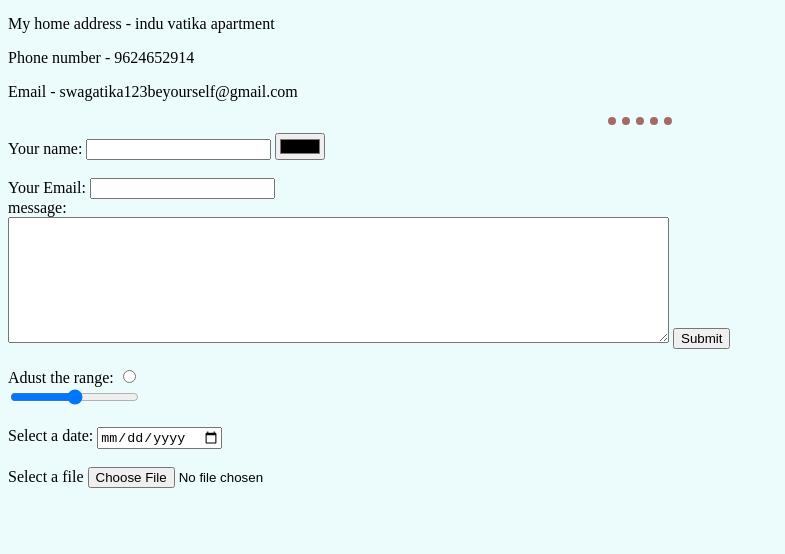
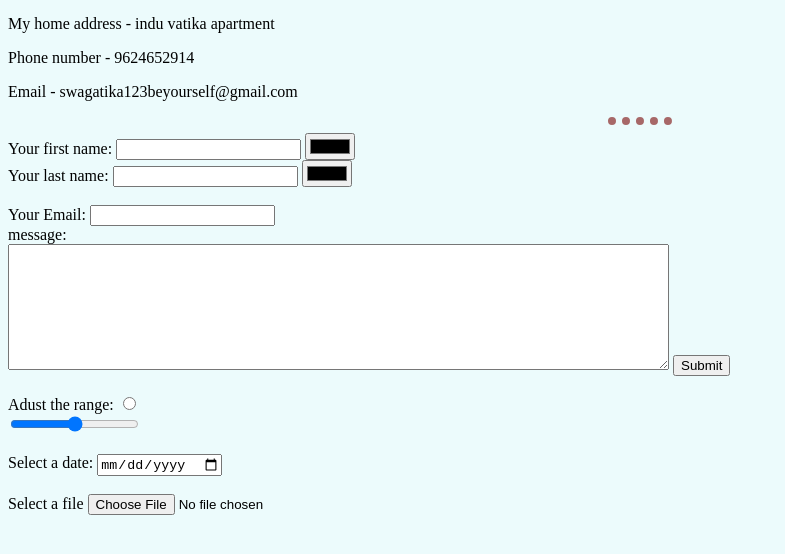
Before and after one commit to goutamkota/html-site, a plain HTML site: page contact.html in a window 1280 px wide. Shown: the part 44-598 px from the top of the page, without its empty margins (0-785 px from the left). Drawn offline with Linux system fonts and the light colour scheme.

Commit message:
Update contact.html

```diff
--- a/contact.html
+++ b/contact.html
@@ -14,8 +14,12 @@
   <p>Email - swagatika123beyourself@gmail.com</p>
   <hr />
   <form action="mailto:swagatika123beyourself@gmail.com" method="post" enctype="text/plain">
-    <label>Your name:</label>
-    <input type="text" name="name" value="">
+    <label>Your first name:</label>
+    <input type="text" name="first name" value="">
+    <input type="color" name="" value="">
+    <br />
+    <label>Your last name:</label>
+    <input type="text" name="last name" value="">
     <input type="color" name="" value="">
     <br />
     <br />
```
